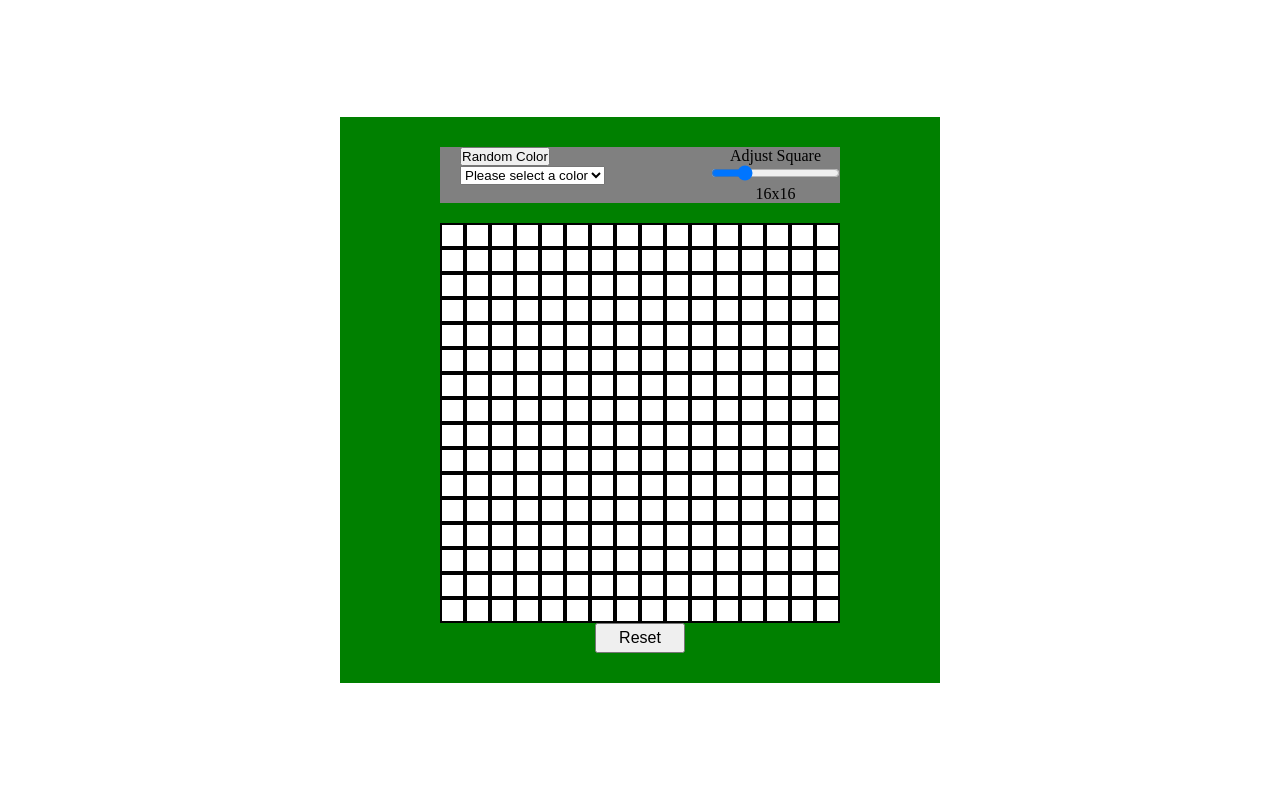
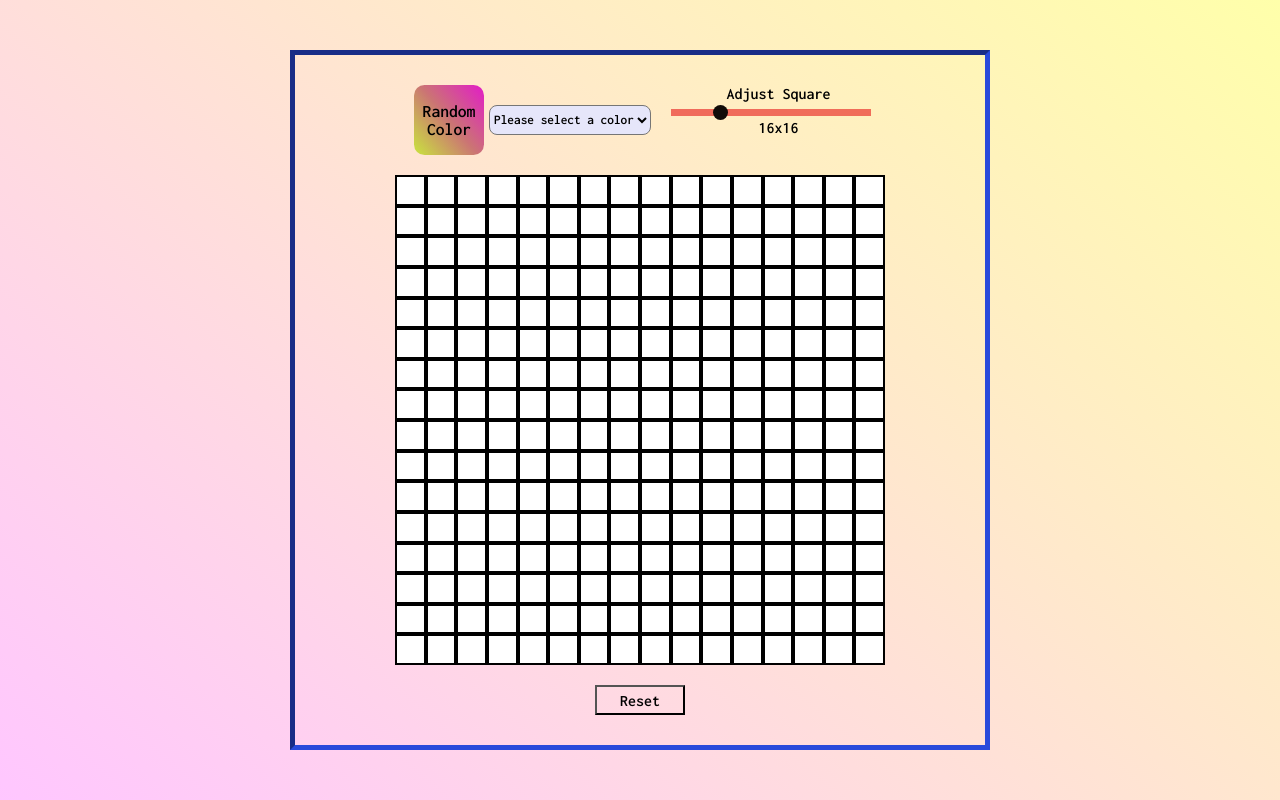
Before and after one commit to rmonzon14/Etch-A-Sketch, a plain HTML site: page index.html in a window 1280 px wide. Drawn offline with Linux system fonts and the light colour scheme.

Commit message:
Update style.css

```diff
--- a/style.css
+++ b/style.css
@@ -2,10 +2,11 @@
     margin: 0;
     padding: 0;
     box-sizing: border-box;
+    font-family: 'Inconsolata', monospace;
 }
 
 body {
-    background-color: rgb(255, 255, 255);
+    background-image: linear-gradient(40deg, #fafa, #ffa);
     height: 100vh;
     display: flex;
     align-items: center;
@@ -14,17 +15,75 @@ body {
 }
 
 #container {
-    width: 600px;
+    width: 700px;
+    height: 700px;
     padding: 30px 100px;
-    background: green;
+    border: 5px rgb(41, 74, 219) inset;
+    background: none;
     display: flex;
     align-items: center;
     justify-content: center;
     flex-direction: column;
 }
 
+#grid {
+    height: 500px;
+    width: 100%;
+    display: grid;
+    grid-template-rows: repeat(var(--cols-repeat), auto);
+    grid-template-columns: repeat(var(--rows-repeat), auto);
+}
+
+#select-color {
+    background-color: lavender;
+    height: 30px;
+    border-radius: 8px;
+}
+
+#select-color:hover {
+    background-color: burlywood;
+}
+
+#random-color {
+    font-weight: 700;
+    font-size: 1.1rem;
+    background-image: linear-gradient(50deg, rgb(201, 229, 61), rgb(203, 116, 116), rgb(226, 28, 200));
+    border-radius: 15%;
+    height: 70px;
+    width: 70px;
+    border: none;
+}
+
+#random-color:hover {
+    cursor: pointer;
+}
+
+#color-options {
+    display: flex;
+    justify-content: center;
+    align-items: center;
+    gap: 5px;
+}
+
+input[type="range"] {
+    -webkit-appearance: none;
+    background: rgba(231, 22, 22, 0.6);
+    margin-right: 15px;
+    width: 200px;
+    height: 7px;
+}
+
+  input[type="range"]::-webkit-slider-thumb {
+    -webkit-appearance: none;
+    background: #100b09;
+    cursor: ew-resize;
+    width: 15px;
+    height: 15px;
+    border-radius: 50%;
+}
+
+
 #options {
-    background-color: grey;
     margin-bottom: 20px;
     display: flex;
 }
@@ -37,21 +96,21 @@ body {
     text-align: center;
 }
 
-#grid {
-    height: 400px;
-    width: 100%;
-    display: grid;
-    grid-template-rows: repeat(var(--cols-repeat), auto);
-    grid-template-columns: repeat(var(--rows-repeat), auto);
-}
-
 .cells {
     border: 2px solid rgb(0, 0, 0);
     background-color: white;
 }
 
 #reset-button{
+    background-color: transparent;
     font-size: 1rem;
     height: 30px;
     width: 90px;
+    margin-top: 20px;
+    transition: 0.1s ease-in;
 }
+
+#reset-button:hover {
+    cursor: pointer;
+    transform: scale(1.1);
+}
```
